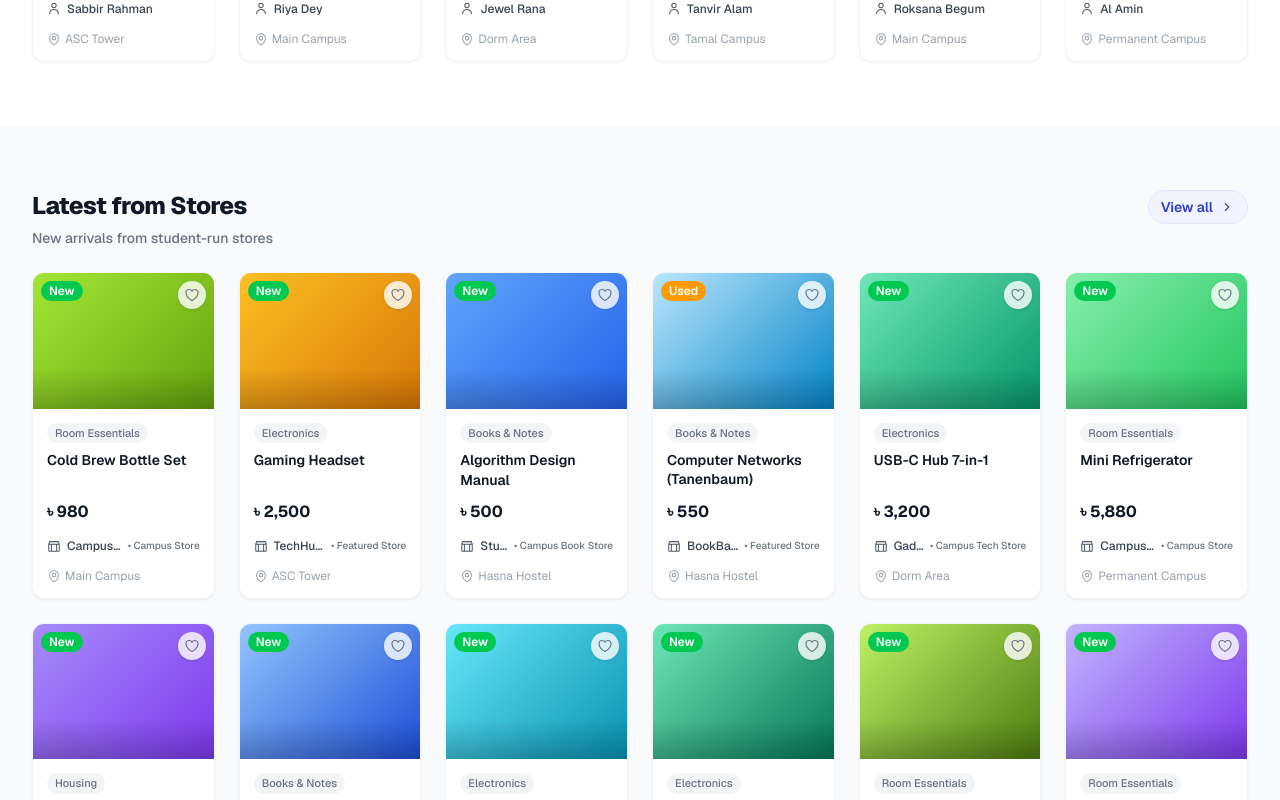
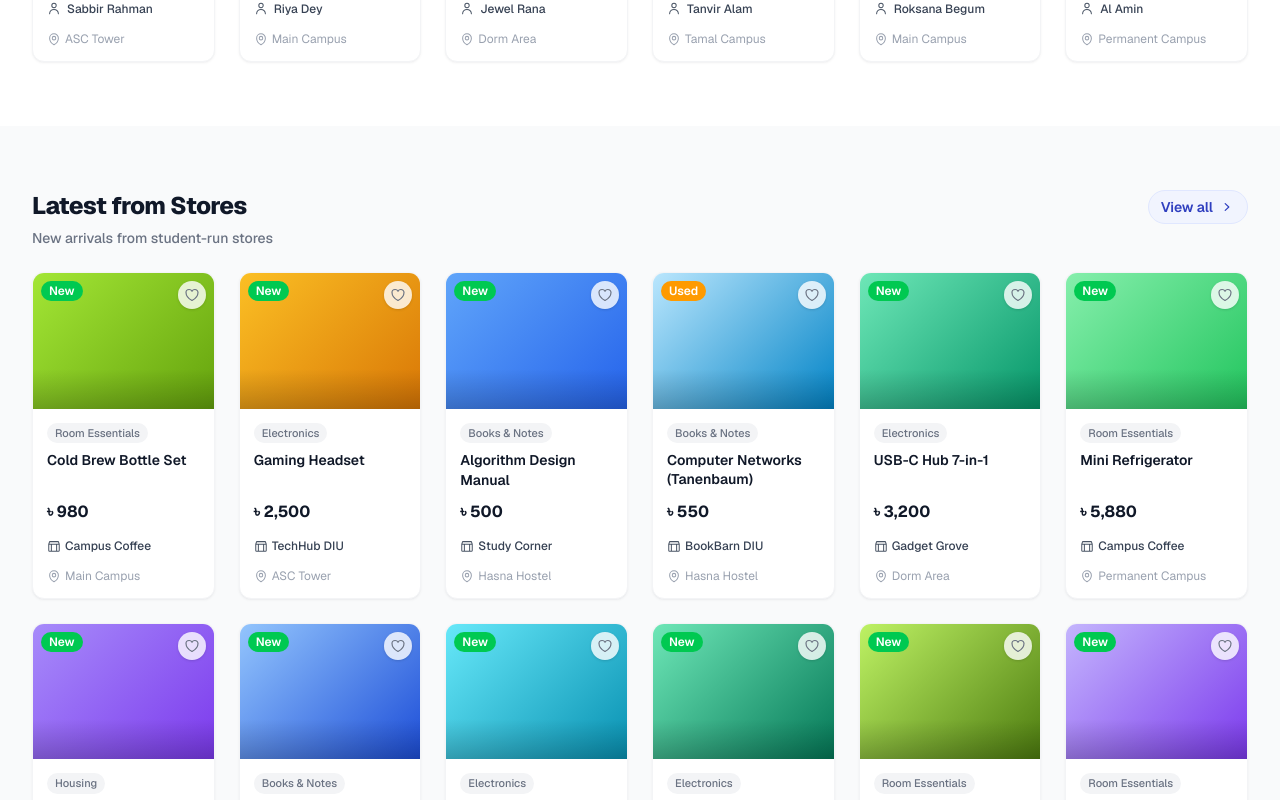
Before and after one commit to wsjishan/diupoint, a Next.js app in the folder apps/web/: page / in a window 1280 px wide. Shown: the part 1080-1880 px from the top of the page. Built offline with nearby package versions, Linux system fonts and the light colour scheme.

Commit message:
feat: refactor listing condition handling; update badge types and improve listing data structure

```diff
--- a/apps/web/src/app/page.tsx
+++ b/apps/web/src/app/page.tsx
@@ -17,10 +17,10 @@ import {
 import { FEATURED_STORES } from '@/data/mock-stores';
 
 const CATEGORY_SECTIONS = [
-  { title: 'Books & Notes', listings: BOOKS_LISTINGS },
   { title: 'Electronics', listings: ELECTRONICS_LISTINGS },
   { title: 'Room Essentials', listings: ROOM_ESSENTIALS_LISTINGS },
   { title: 'Housing', listings: HOUSING_LISTINGS },
+  { title: 'Books & Notes', listings: BOOKS_LISTINGS },
 ];
 
 interface ListingSectionProps {
--- a/apps/web/src/components/ui/listing-card.tsx
+++ b/apps/web/src/components/ui/listing-card.tsx
@@ -2,10 +2,16 @@ import Image from 'next/image';
 import Link from 'next/link';
 import type { Listing } from '@/data/mock-listings';
 
-const badgeClasses: Record<string, string> = {
-  New: 'bg-green-500 text-white',
-  Used: 'bg-amber-500 text-white',
-  Featured: 'bg-[#2F3FBF] text-white',
+type ConditionBadge = 'new' | 'used';
+
+const badgeClasses: Record<ConditionBadge, string> = {
+  new: 'bg-green-500 text-white',
+  used: 'bg-amber-500 text-white',
+};
+
+const badgeLabels: Record<ConditionBadge, string> = {
+  new: 'New',
+  used: 'Used',
 };
 
 interface ListingCardProps {
@@ -28,7 +34,7 @@ export default function ListingCard({ listing }: ListingCardProps) {
   const isStoreSeller =
     listing.sellerType === 'store' || Boolean(listing.storeSlug);
   const storeHref = `/store/${toStoreSlug(listing)}`;
-  const storeIdentityLabel = listing.storeLabel ?? 'Store';
+  const conditionBadge: ConditionBadge = listing.condition ?? 'used';
 
   return (
     <article className="group flex cursor-pointer flex-col overflow-hidden rounded-xl border border-gray-100 dark:border-white/10 bg-white dark:bg-slate-800/90 shadow-sm shadow-gray-900/5 transition-all duration-300 ease-out hover:-translate-y-1.5 hover:border-gray-200 dark:hover:border-white/20 hover:shadow-xl hover:shadow-gray-900/12 dark:hover:shadow-black/35">
@@ -56,15 +62,11 @@ export default function ListingCard({ listing }: ListingCardProps) {
         {/* subtle bottom vignette to lift card content boundary */}
         <div className="pointer-events-none absolute inset-x-0 bottom-0 h-10 bg-linear-to-t from-black/20 to-transparent" />
 
-        {listing.badge && (
-          <span
-            className={`absolute left-2 top-2 rounded-full px-2 py-0.5 text-xs font-semibold ${
-              badgeClasses[listing.badge] ?? 'bg-gray-500 text-white'
-            }`}
-          >
-            {listing.badge}
-          </span>
-        )}
+        <span
+          className={`absolute left-2 top-2 rounded-full px-2 py-0.5 text-xs font-semibold ${badgeClasses[conditionBadge]}`}
+        >
+          {badgeLabels[conditionBadge]}
+        </span>
         <button
           type="button"
           aria-label="Add to wishlist"
@@ -104,7 +106,7 @@ export default function ListingCard({ listing }: ListingCardProps) {
           )}
         </p>
         {isStoreSeller ? (
-          <div className="mt-1.5 flex min-w-0 items-center gap-1.5 text-xs text-gray-600 dark:text-slate-300">
+          <div className="mt-1.5 flex min-w-0 items-center gap-1 text-xs text-gray-600 dark:text-slate-300">
             <span
               className="inline-flex shrink-0"
               aria-hidden="true"
@@ -130,12 +132,6 @@ export default function ListingCard({ listing }: ListingCardProps) {
             >
               {listing.seller}
             </Link>
-            <span
-              className="min-w-0 max-w-[8rem] truncate text-[10px] font-medium text-gray-500 dark:text-slate-400"
-              title={storeIdentityLabel}
-            >
-              • {storeIdentityLabel}
-            </span>
           </div>
         ) : (
           <div className="mt-1.5 flex min-w-0 items-center gap-1.5 text-xs text-gray-600 dark:text-slate-300">
--- a/apps/web/src/data/mock-listings.ts
+++ b/apps/web/src/data/mock-listings.ts
@@ -1,4 +1,4 @@
-export type Badge = 'New' | 'Used' | 'Featured';
+export type ListingCondition = 'new' | 'used';
 export type SellerType = 'personal' | 'store';
 
 export interface Listing {
@@ -11,7 +11,7 @@ export interface Listing {
   storeLabel?: string;
   location: string;
   category: string;
-  badge?: Badge;
+  condition: ListingCondition;
   imageUrl?: string;
   gradientFrom: string;
   gradientTo: string;
@@ -24,10 +24,10 @@ export interface Category {
 
 export const CATEGORIES: Category[] = [
   { id: 'all', label: 'All Items' },
-  { id: 'books', label: 'Books & Notes' },
   { id: 'electronics', label: 'Electronics' },
   { id: 'room-essentials', label: 'Room Essentials' },
   { id: 'housing', label: 'Housing' },
+  { id: 'books', label: 'Books & Notes' },
   { id: 'others', label: 'Others' },
 ];
 
@@ -39,7 +39,7 @@ export const RECENTLY_ADDED: Listing[] = [
     seller: 'Arif Islam',
     location: 'ASC Tower',
     category: 'Electronics',
-    badge: 'Used',
+    condition: 'used',
     gradientFrom: '#f97316',
     gradientTo: '#ea580c',
   },
@@ -53,7 +53,7 @@ export const RECENTLY_ADDED: Listing[] = [
     storeLabel: 'Campus Store',
     location: 'Main Campus',
     category: 'Room Essentials',
-    badge: 'New',
+    condition: 'new',
     gradientFrom: '#a3e635',
     gradientTo: '#65a30d',
   },
@@ -64,7 +64,7 @@ export const RECENTLY_ADDED: Listing[] = [
     seller: 'Nahid Ahmed',
     location: 'Dorm Area',
     category: 'Others',
-    badge: 'Used',
+    condition: 'used',
     gradientFrom: '#38bdf8',
     gradientTo: '#0284c7',
   },
@@ -75,7 +75,7 @@ export const RECENTLY_ADDED: Listing[] = [
     seller: 'Rahela Akter',
     location: 'AB Road',
     category: 'Room Essentials',
-    badge: 'Used',
+    condition: 'used',
     gradientFrom: '#c084fc',
     gradientTo: '#9333ea',
   },
@@ -89,7 +89,7 @@ export const RECENTLY_ADDED: Listing[] = [
     storeLabel: 'Featured Store',
     location: 'ASC Tower',
     category: 'Electronics',
-    badge: 'New',
+    condition: 'new',
     gradientFrom: '#fbbf24',
     gradientTo: '#d97706',
   },
@@ -100,7 +100,7 @@ export const RECENTLY_ADDED: Listing[] = [
     seller: 'Mitu Sarkar',
     location: 'Main Campus',
     category: 'Room Essentials',
-    badge: 'New',
+    condition: 'new',
     gradientFrom: '#67e8f9',
     gradientTo: '#0891b2',
   },
@@ -111,7 +111,7 @@ export const RECENTLY_ADDED: Listing[] = [
     seller: 'Sabbir Rahman',
     location: 'ASC Tower',
     category: 'Electronics',
-    badge: 'New',
+    condition: 'new',
     gradientFrom: '#6366f1',
     gradientTo: '#4338ca',
   },
@@ -122,7 +122,7 @@ export const RECENTLY_ADDED: Listing[] = [
     seller: 'Riya Dey',
     location: 'Main Campus',
     category: 'Others',
-    badge: 'New',
+    condition: 'new',
     gradientFrom: '#4ade80',
     gradientTo: '#15803d',
   },
@@ -133,7 +133,7 @@ export const RECENTLY_ADDED: Listing[] = [
     seller: 'Jewel Rana',
     location: 'Dorm Area',
     category: 'Room Essentials',
-    badge: 'Used',
+    condition: 'used',
     gradientFrom: '#f9a8d4',
     gradientTo: '#db2777',
   },
@@ -144,7 +144,7 @@ export const RECENTLY_ADDED: Listing[] = [
     seller: 'Tanvir Alam',
     location: 'Tamal Campus',
     category: 'Books & Notes',
-    badge: 'Used',
+    condition: 'used',
     gradientFrom: '#fb923c',
     gradientTo: '#c2410c',
   },
@@ -155,7 +155,7 @@ export const RECENTLY_ADDED: Listing[] = [
     seller: 'Roksana Begum',
     location: 'Main Campus',
     category: 'Electronics',
-    badge: 'New',
+    condition: 'new',
     gradientFrom: '#7dd3fc',
     gradientTo: '#0369a1',
   },
@@ -166,7 +166,7 @@ export const RECENTLY_ADDED: Listing[] = [
     seller: 'Al Amin',
     location: 'Permanent Campus',
     category: 'Room Essentials',
-    badge: 'Used',
+    condition: 'used',
     gradientFrom: '#d8b4fe',
     gradientTo: '#6d28d9',
   },
@@ -180,7 +180,7 @@ export const BOOKS_LISTINGS: Listing[] = [
     seller: 'Arman Hossain',
     location: 'Main Campus',
     category: 'Books & Notes',
-    badge: 'Used',
+    condition: 'used',
     gradientFrom: '#fb923c',
     gradientTo: '#f97316',
   },
@@ -191,7 +191,7 @@ export const BOOKS_LISTINGS: Listing[] = [
     seller: 'Tasfia Islam',
     location: 'Dorm Area',
     category: 'Books & Notes',
-    badge: 'Used',
+    condition: 'used',
     gradientFrom: '#4ade80',
     gradientTo: '#16a34a',
   },
@@ -205,7 +205,7 @@ export const BOOKS_LISTINGS: Listing[] = [
     storeLabel: 'Campus Book Store',
     location: 'Hasna Hostel',
     category: 'Books & Notes',
-    badge: 'New',
+    condition: 'new',
     gradientFrom: '#60a5fa',
     gradientTo: '#2563eb',
   },
@@ -216,7 +216,7 @@ export const BOOKS_LISTINGS: Listing[] = [
     seller: 'Nadia Rahman',
     location: 'Tamal Campus',
     category: 'Books & Notes',
-    badge: 'Used',
+    condition: 'used',
     gradientFrom: '#f472b6',
     gradientTo: '#db2777',
   },
@@ -227,7 +227,7 @@ export const BOOKS_LISTINGS: Listing[] = [
     seller: 'Imran Kabir',
     location: 'Hasnad Campus',
     category: 'Books & Notes',
-    badge: 'Used',
+    condition: 'used',
     gradientFrom: '#34d399',
     gradientTo: '#059669',
   },
@@ -238,7 +238,7 @@ export const BOOKS_LISTINGS: Listing[] = [
     seller: 'Sumaiya Akter',
     location: 'Main Campus',
     category: 'Books & Notes',
-    badge: 'Used',
+    condition: 'used',
     gradientFrom: '#a78bfa',
     gradientTo: '#7c3aed',
   },
@@ -249,7 +249,7 @@ export const BOOKS_LISTINGS: Listing[] = [
     seller: 'Mahmudul Hasan',
     location: 'Dorm Area',
     category: 'Books & Notes',
-    badge: 'Used',
+    condition: 'used',
     gradientFrom: '#fca5a5',
     gradientTo: '#dc2626',
   },
@@ -263,7 +263,7 @@ export const BOOKS_LISTINGS: Listing[] = [
     storeLabel: 'Featured Store',
     location: 'Hasna Hostel',
     category: 'Books & Notes',
-    badge: 'Used',
+    condition: 'used',
     gradientFrom: '#bae6fd',
     gradientTo: '#0284c7',
   },
@@ -274,7 +274,7 @@ export const BOOKS_LISTINGS: Listing[] = [
     seller: 'Rakibul Islam',
     location: 'Permanent Campus',
     category: 'Books & Notes',
-    badge: 'New',
+    condition: 'new',
     gradientFrom: '#6ee7b7',
     gradientTo: '#059669',
   },
@@ -285,7 +285,7 @@ export const BOOKS_LISTINGS: Listing[] = [
     seller: 'Minha Sultana',
     location: 'Main Campus',
     category: 'Books & Notes',
-    badge: 'Used',
+    condition: 'used',
     gradientFrom: '#c084fc',
     gradientTo: '#9333ea',
   },
@@ -296,7 +296,7 @@ export const BOOKS_LISTINGS: Listing[] = [
     seller: 'Rohan Das',
     location: 'ASC Tower',
     category: 'Books & Notes',
-    badge: 'Used',
+    condition: 'used',
     gradientFrom: '#fdba74',
     gradientTo: '#d97706',
   },
@@ -307,7 +307,7 @@ export const BOOKS_LISTINGS: Listing[] = [
     seller: 'Orthy Jahan',
     location: 'Tamal Campus',
     category: 'Books & Notes',
-    badge: 'New',
+    condition: 'new',
     gradientFrom: '#d9f99d',
     gradientTo: '#65a30d',
   },
@@ -321,7 +321,7 @@ export const ELECTRONICS_LISTINGS: Listing[] = [
     seller: 'Farhan Ahmed',
     location: 'Main Campus',
     category: 'Electronics',
-    badge: 'Used',
+    condition: 'used',
     gradientFrom: '#818cf8',
     gradientTo: '#4f46e5',
   },
@@ -332,7 +332,7 @@ export const ELECTRONICS_LISTINGS: Listing[] = [
     seller: 'Anika Sobhan',
     location: 'Main Campus',
     category: 'Electronics',
-    badge: 'New',
+    condition: 'new',
     gradientFrom: '#2dd4bf',
     gradientTo: '#0d9488',
   },
@@ -343,7 +343,7 @@ export const ELECTRONICS_LISTINGS: Listing[] = [
     seller: 'Raihan Uddin',
     location: 'Dorm Area',
     category: 'Electronics',
-    badge: 'Used',
+    condition: 'used',
     gradientFrom: '#f472b6',
     gradientTo: '#db2777',
   },
@@ -354,7 +354,7 @@ export const ELECTRONICS_LISTINGS: Listing[] = [
     seller: 'Nusrat Jahan',
     location: 'ASC Tower',
     category: 'Electronics',
-    badge: 'Used',
+    condition: 'used',
     gradientFrom: '#34d399',
     gradientTo: '#059669',
   },
@@ -365,7 +365,7 @@ export const ELECTRONICS_LISTINGS: Listing[] = [
     seller: 'Tanvir Islam',
     location: 'Main Campus',
     category: 'Electronics',
-    badge: 'New',
+    condition: 'new',
     gradientFrom: '#fbbf24',
     gradientTo: '#d97706',
   },
@@ -379,7 +379,7 @@ export const ELECTRONICS_LISTINGS: Listing[] = [
     storeLabel: 'Campus Tech Store',
     location: 'Dorm Area',
     category: 'Electronics',
-    badge: 'New',
+    condition: 'new',
     gradientFrom: '#6ee7b7',
     gradientTo: '#059669',
   },
@@ -390,7 +390,7 @@ export const ELECTRONICS_LISTINGS: Listing[] = [
     seller: 'Saiful Bari',
     location: 'Permanent Campus',
     category: 'Electronics',
-    badge: 'Used',
+    condition: 'used',
     gradientFrom: '#fb923c',
     gradientTo: '#ea580c',
   },
@@ -401,7 +401,7 @@ export const ELECTRONICS_LISTINGS: Listing[] = [
     seller: 'Hasib Ullah',
     location: 'Main Campus',
     category: 'Electronics',
-    badge: 'Used',
+    condition: 'used',
     gradientFrom: '#60a5fa',
     gradientTo: '#1d4ed8',
   },
@@ -412,7 +412,7 @@ export const ELECTRONICS_LISTINGS: Listing[] = [
     seller: 'Nahin Akter',
     location: 'Dorm Area',
     category: 'Electronics',
-    badge: 'New',
+    condition: 'new',
     gradientFrom: '#f472b6',
     gradientTo: '#be185d',
   },
@@ -423,7 +423,7 @@ export const ELECTRONICS_LISTINGS: Listing[] = [
     seller: 'Zara Tasnim',
     location: 'ASC Tower',
     category: 'Electronics',
-    badge: 'Used',
+    condition: 'used',
     gradientFrom: '#5eead4',
     gradientTo: '#047857',
   },
@@ -434,7 +434,7 @@ export const ELECTRONICS_LISTINGS: Listing[] = [
     seller: 'Ridwan Farhan',
     location: 'Main Campus',
     category: 'Electronics',
-    badge: 'Used',
+    condition: 'used',
     gradientFrom: '#fbbf24',
     gradientTo: '#b45309',
   },
@@ -445,7 +445,7 @@ export const ELECTRONICS_LISTINGS: Listing[] = [
     seller: 'Pabel Hossain',
     location: 'Tamal Campus',
     category: 'Electronics',
-    badge: 'New',
+    condition: 'new',
     gradientFrom: '#a78bfa',
     gradientTo: '#5b21b6',
   },
@@ -459,7 +459,7 @@ export const HOUSING_LISTINGS: Listing[] = [
     seller: 'Karim Uddin',
     location: 'Ashulia',
     category: 'Housing',
-    badge: 'Featured',
+    condition: 'used',
     gradientFrom: '#fb923c',
     gradientTo: '#ea580c',
   },
@@ -473,7 +473,7 @@ export const HOUSING_LISTINGS: Listing[] = [
     storeLabel: 'Verified Housing Store',
     location: 'Private Hostel',
     category: 'Housing',
-    badge: 'New',
+    condition: 'new',
     gradientFrom: '#a78bfa',
     gradientTo: '#7c3aed',
   },
@@ -484,7 +484,7 @@ export const HOUSING_LISTINGS: Listing[] = [
     seller: 'Mr. Faruq',
     location: 'Permanent Campus',
     category: 'Housing',
-    badge: 'Featured',
+    condition: 'used',
     gradientFrom: '#4ade80',
     gradientTo: '#16a34a',
   },
@@ -495,7 +495,7 @@ export const HOUSING_LISTINGS: Listing[] = [
     seller: 'Minhaz Ali',
     location: 'Private',
     category: 'Housing',
-    badge: 'Used',
+    condition: 'used',
     gradientFrom: '#f87171',
     gradientTo: '#dc2626',
   },
@@ -506,7 +506,7 @@ export const HOUSING_LISTINGS: Listing[] = [
     seller: 'Simna White',
     location: 'Jaber Road',
     category: 'Housing',
-    badge: 'New',
+    condition: 'new',
     gradientFrom: '#fcd34d',
     gradientTo: '#f59e0b',
   },
@@ -517,7 +517,7 @@ export const HOUSING_LISTINGS: Listing[] = [
     seller: 'Jahid Hasan',
     location: 'Ashulia',
     category: 'Housing',
-    badge: 'New',
+    condition: 'new',
     gradientFrom: '#93c5fd',
     gradientTo: '#3b82f6',
   },
@@ -528,7 +528,7 @@ export const HOUSING_LISTINGS: Listing[] = [
     seller: 'Mr. Anowar',
     location: 'Ashulia',
     category: 'Housing',
-    badge: 'Featured',
+    condition: 'used',
     gradientFrom: '#fde68a',
     gradientTo: '#d97706',
   },
@@ -539,7 +539,7 @@ export const HOUSING_LISTINGS: Listing[] = [
     seller: 'Sabrina Khanam',
     location: 'Private Hostel',
     category: 'Housing',
-    badge: 'New',
+    condition: 'new',
     gradientFrom: '#c4b5fd',
     gradientTo: '#6d28d9',
   },
@@ -550,7 +550,7 @@ export const HOUSING_LISTINGS: Listing[] = [
     seller: 'Tofazzal Hossain',
     location: 'Bypass Road',
     category: 'Housing',
-    badge: 'New',
+    condition: 'new',
     gradientFrom: '#6ee7b7',
     gradientTo: '#065f46',
   },
@@ -561,7 +561,7 @@ export const HOUSING_LISTINGS: Listing[] = [
     seller: 'Mosharaf Ali',
     location: 'Permanent Campus',
     category: 'Housing',
-    badge: 'Featured',
+    condition: 'used',
     gradientFrom: '#f9a8d4',
     gradientTo: '#be185d',
   },
@@ -572,7 +572,7 @@ export const HOUSING_LISTINGS: Listing[] = [
     seller: 'Rafiq Mia',
     location: 'Jaber Road',
     category: 'Housing',
-    badge: 'New',
+    condition: 'new',
     gradientFrom: '#bfdbfe',
     gradientTo: '#1d4ed8',
   },
@@ -583,7 +583,7 @@ export const HOUSING_LISTINGS: Listing[] = [
     seller: 'Jahanara Begum',
     location: 'Ashulia',
     category: 'Housing',
-    badge: 'Used',
+    condition: 'used',
     gradientFrom: '#d1fae5',
     gradientTo: '#047857',
   },
@@ -597,7 +597,7 @@ export const ROOM_ESSENTIALS_LISTINGS: Listing[] = [
     seller: 'Aryan Islam',
     location: 'ASC Tower',
     category: 'Room Essentials',
-    badge: 'New',
+    condition: 'new',
     gradientFrom: '#d8b4fe',
     gradientTo: '#9333ea',
   },
@@ -608,7 +608,7 @@ export const ROOM_ESSENTIALS_LISTINGS: Listing[] = [
     seller: 'Abrar Hasan',
     location: 'Main Road',
     category: 'Room Essentials',
-    badge: 'Used',
+    condition: 'used',
     gradientFrom: '#fdba74',
     gradientTo: '#ea580c',
   },
@@ -619,7 +619,7 @@ export const ROOM_ESSENTIALS_LISTINGS: Listing[] = [
     seller: 'Rubab Hossa',
     location: 'New Campus',
     category: 'Room Essentials',
-    badge: 'Featured',
+    condition: 'used',
     gradientFrom: '#5eead4',
     gradientTo: '#0d9488',
   },
@@ -633,7 +633,7 @@ export const ROOM_ESSENTIALS_LISTINGS: Listing[] = [
     storeLabel: 'Campus Store',
     location: 'Permanent Campus',
     category: 'Room Essentials',
-    badge: 'New',
+    condition: 'new',
     gradientFrom: '#86efac',
     gradientTo: '#22c55e',
   },
@@ -644,7 +644,7 @@ export const ROOM_ESSENTIALS_LISTINGS: Listing[] = [
     seller: 'Ashnoor Barry',
     location: 'Permanent Campus',
     category: 'Room Essentials',
-    badge: 'Featured',
+    condition: 'used',
     gradientFrom: '#93c5fd',
     gradientTo: '#2563eb',
   },
@@ -655,7 +655,7 @@ export const ROOM_ESSENTIALS_LISTINGS: Listing[] = [
     seller: 'Prodip Roy',
     location: 'New Campus',
     category: 'Room Essentials',
-    badge: 'New',
+    condition: 'new',
     gradientFrom: '#fda4af',
     gradientTo: '#e11d48',
   },
@@ -666,7 +666,7 @@ export const ROOM_ESSENTIALS_LISTINGS: Listing[] = [
     seller: 'Farhana Islam',
     location: 'Dorm Area',
     category: 'Room Essentials',
-    badge: 'New',
+    condition: 'new',
     gradientFrom: '#a7f3d0',
     gradientTo: '#059669',
   },
@@ -677,7 +677,7 @@ export const ROOM_ESSENTIALS_LISTINGS: Listing[] = [
     seller: 'Badhan Roy',
     location: 'Main Campus',
     category: 'Room Essentials',
-    badge: 'New',
+    condition: 'new',
     gradientFrom: '#fde68a',
     gradientTo: '#ca8a04',
   },
@@ -688,7 +688,7 @@ export const ROOM_ESSENTIALS_LISTINGS: Listing[] = [
     seller: 'Ruhul Amin',
     location: 'ASC Tower',
     category: 'Room Essentials',
-    badge: 'Used',
+    condition: 'used',
     gradientFrom: '#bae6fd',
     gradientTo: '#0284c7',
   },
@@ -699,7 +699,7 @@ export const ROOM_ESSENTIALS_LISTINGS: Listing[] = [
     seller: 'Shanta Begum',
     location: 'Permanent Campus',
     category: 'Room Essentials',
-    badge: 'New',
+    condition: 'new',
     gradientFrom: '#ddd6fe',
     gradientTo: '#6d28d9',
   },
@@ -710,7 +710,7 @@ export const ROOM_ESSENTIALS_LISTINGS: Listing[] = [
     seller: 'Liton Mia',
     location: 'Tamal Campus',
     category: 'Room Essentials',
-    badge: 'Used',
+    condition: 'used',
     gradientFrom: '#fed7aa',
     gradientTo: '#ea580c',
   },
@@ -721,7 +721,7 @@ export const ROOM_ESSENTIALS_LISTINGS: Listing[] = [
     seller: 'Moriom Akter',
     location: 'New Campus',
     category: 'Room Essentials',
-    badge: 'New',
+    condition: 'new',
     gradientFrom: '#fbcfe8',
     gradientTo: '#9d174d',
   },
@@ -746,7 +746,7 @@ const LATEST_FROM_STORES_SUPPLEMENTAL: Listing[] = [
     storeLabel: 'Campus Book Store',
     location: 'Hasna Hostel',
     category: 'Books & Notes',
-    badge: 'New',
+    condition: 'new',
     gradientFrom: '#93c5fd',
     gradientTo: '#1d4ed8',
   },
@@ -760,7 +760,7 @@ const LATEST_FROM_STORES_SUPPLEMENTAL: Listing[] = [
     storeLabel: 'Featured Store',
     location: 'Hasna Hostel',
     category: 'Electronics',
-    badge: 'New',
+    condition: 'new',
     gradientFrom: '#67e8f9',
     gradientTo: '#0891b2',
   },
@@ -774,7 +774,7 @@ const LATEST_FROM_STORES_SUPPLEMENTAL: Listing[] = [
     storeLabel: 'Campus Tech Store',
     location: 'Dorm Area',
     category: 'Electronics',
-    badge: 'New',
+    condition: 'new',
     gradientFrom: '#6ee7b7',
     gradientTo: '#047857',
   },
@@ -788,7 +788,7 @@ const LATEST_FROM_STORES_SUPPLEMENTAL: Listing[] = [
     storeLabel: 'Campus Store',
     location: 'Main Campus',
     category: 'Room Essentials',
-    badge: 'New',
+    condition: 'new',
     gradientFrom: '#bef264',
     gradientTo: '#4d7c0f',
   },
@@ -802,7 +802,7 @@ const LATEST_FROM_STORES_SUPPLEMENTAL: Listing[] = [
     storeLabel: 'Verified Housing Store',
     location: 'Private Hostel',
     category: 'Room Essentials',
-    badge: 'New',
+    condition: 'new',
     gradientFrom: '#c4b5fd',
     gradientTo: '#7c3aed',
   },
```
